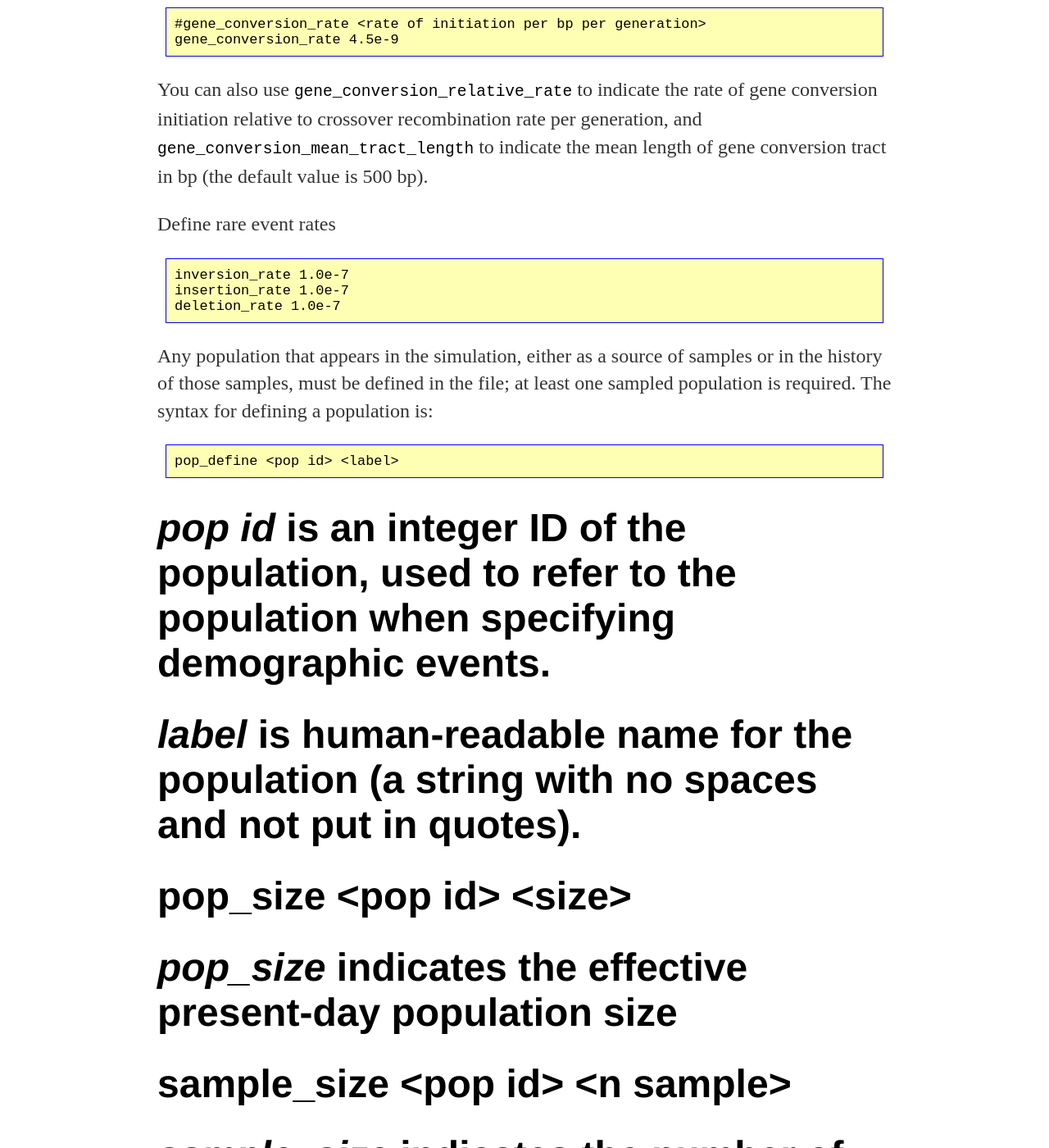
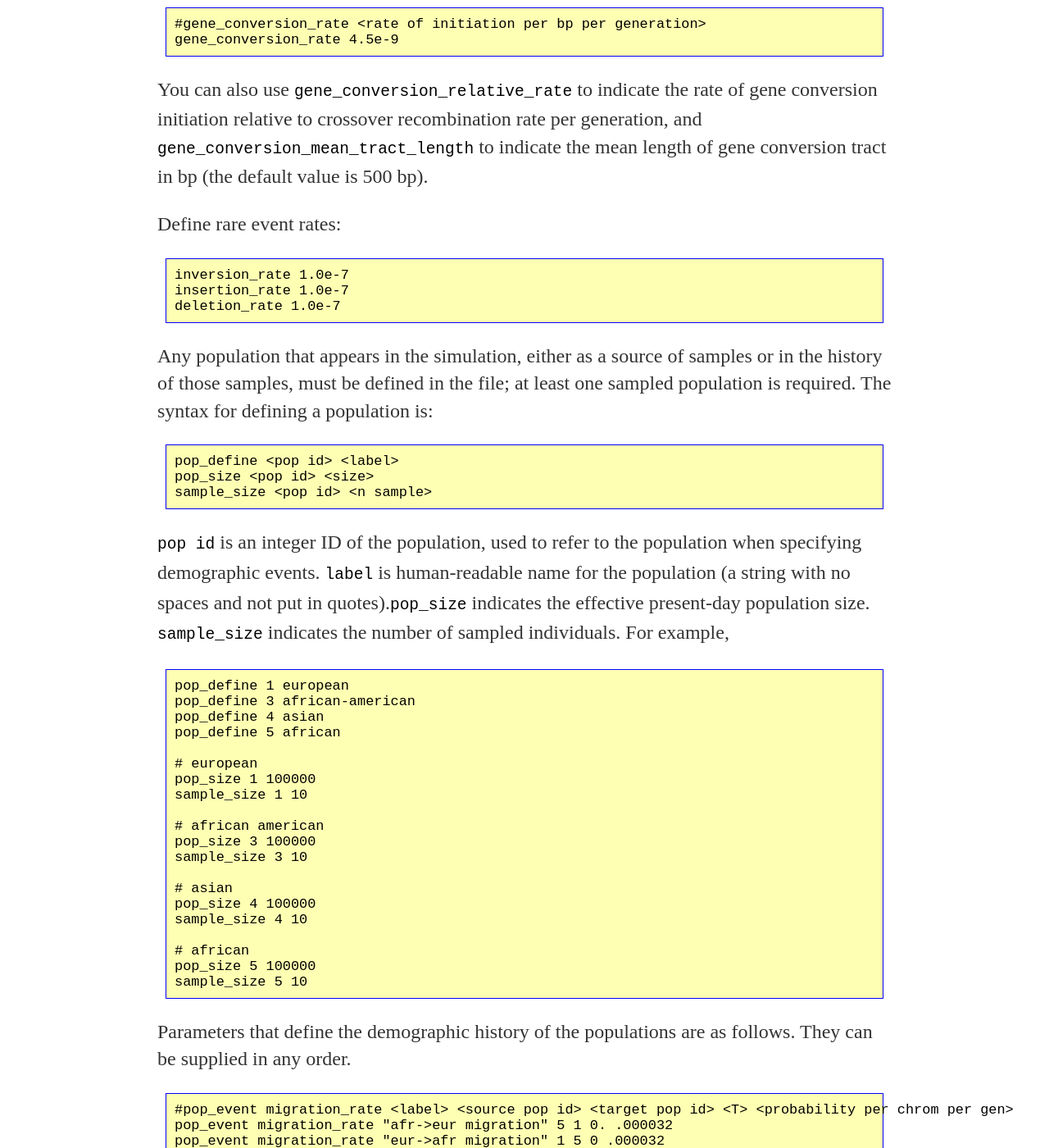
Before and after one commit to lybird300/lybird300.github.io, a Jekyll site: the page built from _posts/2015-04-20-cojava-manual.md, in a window 1280 px wide and 1400 px high, scrolled down 1834 px. Shown: the whole window at 82% size. Built offline with Jekyll 4.4.1, drawn with Linux system fonts in a browser that asks for light colours; some of the changed text lies outside the part shown.

Commit message:
Update 2015-04-20-cojava-manual.md

```diff
--- a/_posts/2015-04-20-cojava-manual.md
+++ b/_posts/2015-04-20-cojava-manual.md
@@ -37,19 +37,16 @@ Gene conversion is specified by the following parameters:
 gene_conversion_rate 4.5e-9</code></pre>
 You can also use <code>gene_conversion_relative_rate</code> to indicate the rate of gene conversion initiation relative to crossover recombination rate per generation, and <code>gene_conversion_mean_tract_length</code> to indicate the mean length of gene conversion tract in bp (the default value is 500 bp).
 
-Define rare event rates
+Define rare event rates:
 <pre><code>inversion_rate 1.0e-7
 insertion_rate 1.0e-7
 deletion_rate 1.0e-7</code></pre>
 
 Any population that appears in the simulation, either as a source of samples or in the history of those samples, must be defined in the file; at least one sampled population is required. The syntax for defining a population is:
-<pre><code>pop_define &lt;pop id&gt; &lt;label&gt;</code></pre>
-# <i>pop id</i> is an integer ID of the population, used to refer to the population when specifying demographic events.
-# <i>label</i> is human-readable name for the population (a string with no spaces and not put in quotes).
-# pop_size &lt;pop id&gt; &lt;size&gt;
-# <i>pop_size</i> indicates the effective present-day population size
-# sample_size &lt;pop id&gt; &lt;n sample&gt;
-# <i>sample_size</i> indicates the number of sampled
+<pre><code>pop_define &lt;pop id&gt; &lt;label&gt;
+pop_size &lt;pop id&gt; &lt;size&gt;
+sample_size &lt;pop id&gt; &lt;n sample&gt;</code></pre>
+<code>pop id</code> is an integer ID of the population, used to refer to the population when specifying demographic events. <code>label</code> is human-readable name for the population (a string with no spaces and not put in quotes).<code>pop_size</code> indicates the effective present-day population size. <code>sample_size</code> indicates the number of sampled individuals. For example,
 <pre><code>pop_define 1 european
 pop_define 3 african-american
 pop_define 4 asian
```
